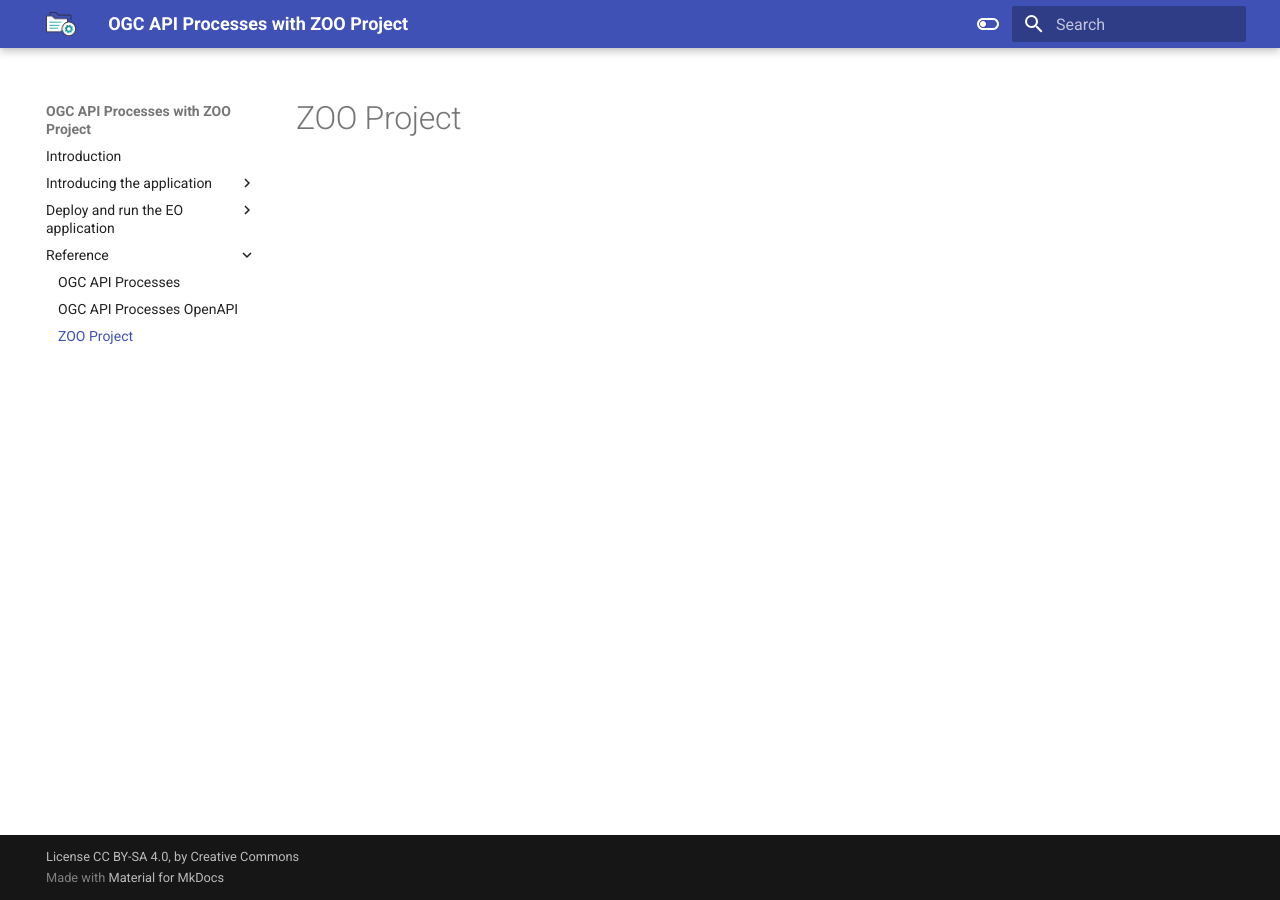
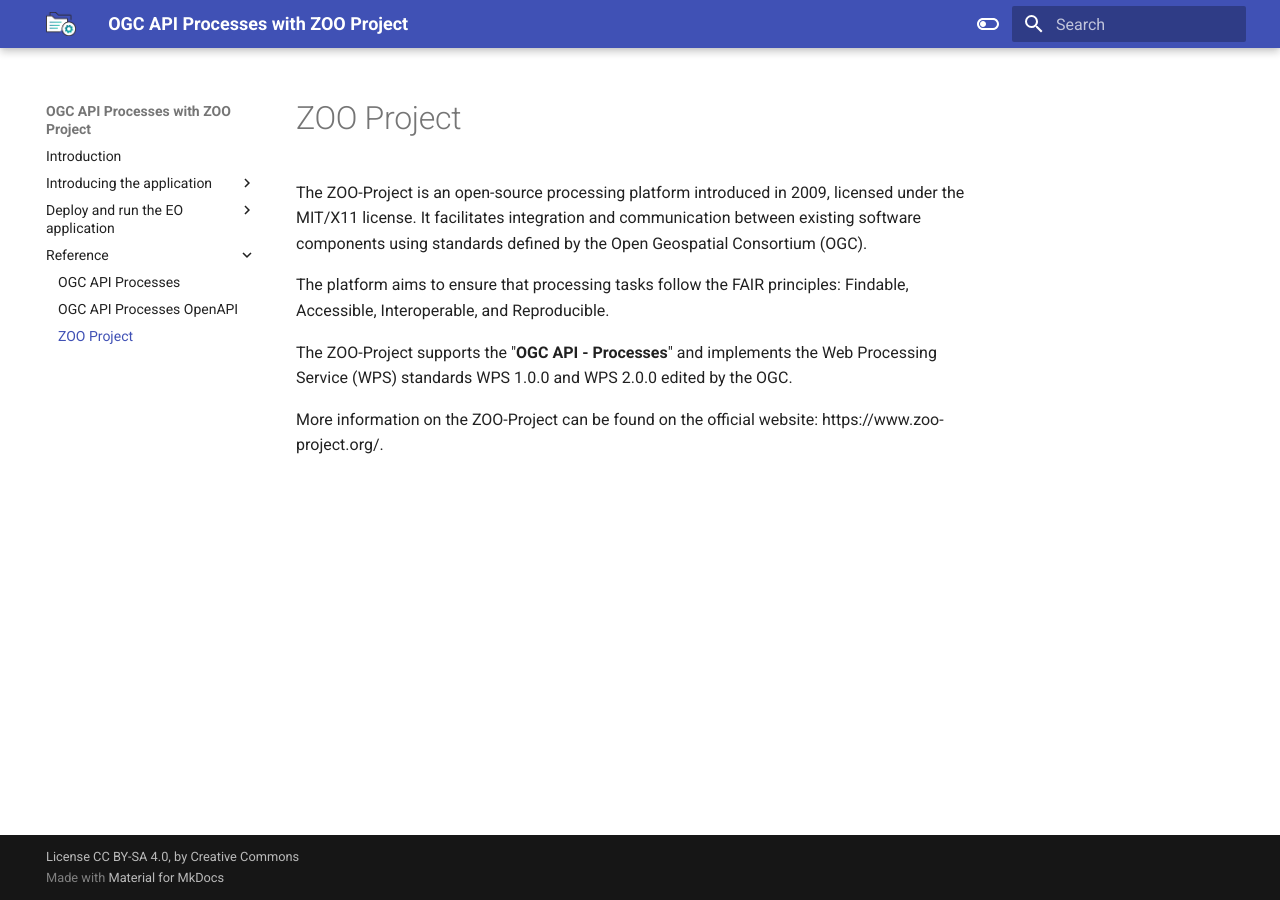
Before and after one commit to parham-membari-terradue/ogc-api-processes-with-zoo, an MkDocs documentation site: the page built from docs/reference/zoo-project.md, in a window 1280 px wide. Built offline with MkDocs 1.6.1 and Material for MkDocs 9.7.7, drawn with Linux system fonts in a browser that asks for light colours.

Commit message:
added zoo-project info

```diff
--- a/docs/reference/zoo-project.md
+++ b/docs/reference/zoo-project.md
@@ -1 +1,9 @@
 # ZOO Project
+
+The ZOO-Project is an open-source processing platform introduced in 2009, licensed under the MIT/X11 license. It facilitates integration and communication between existing software components using standards defined by the Open Geospatial Consortium (OGC).
+
+The platform aims to ensure that processing tasks follow the FAIR principles: Findable, Accessible, Interoperable, and Reproducible.
+
+The ZOO-Project supports the "**OGC API - Processes**" and implements the Web Processing Service (WPS) standards WPS 1.0.0 and WPS 2.0.0 edited by the OGC.
+
+More information on the ZOO-Project can be found on the official website: https://www.zoo-project.org/.
```
